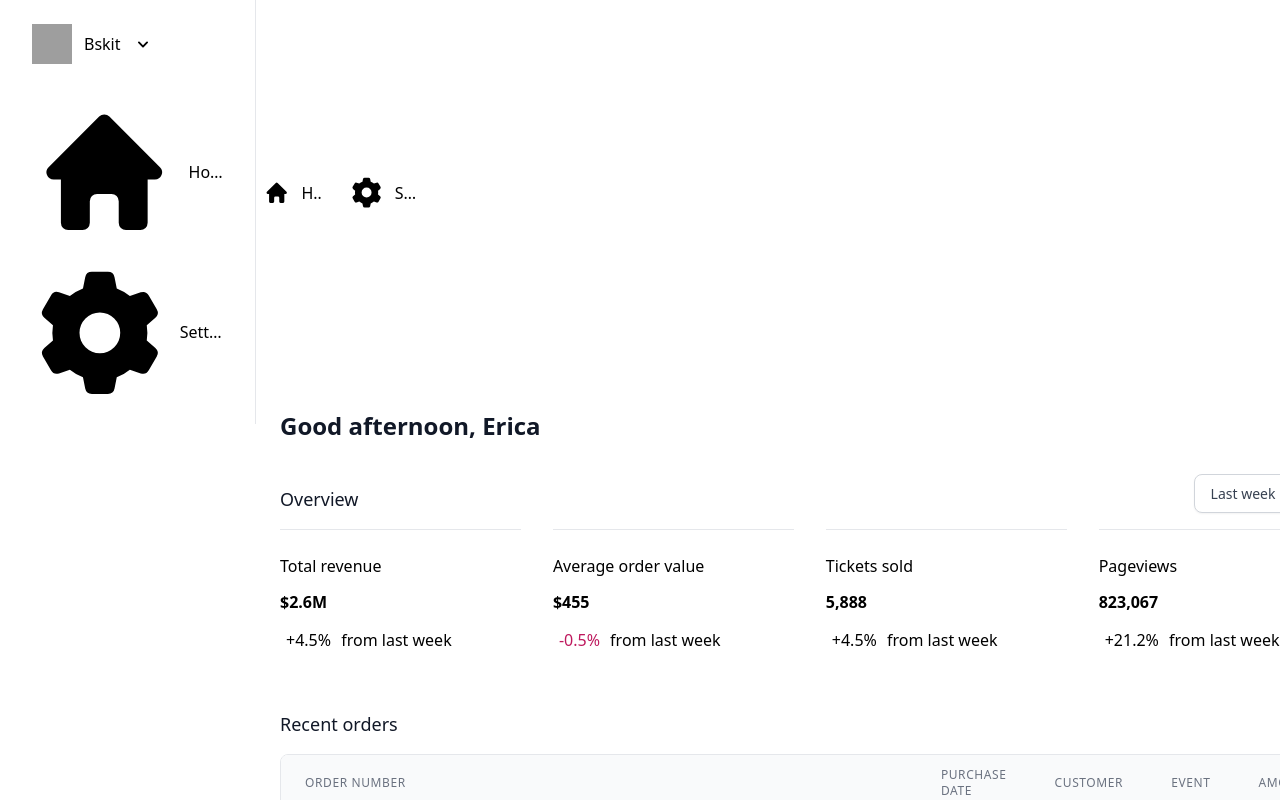
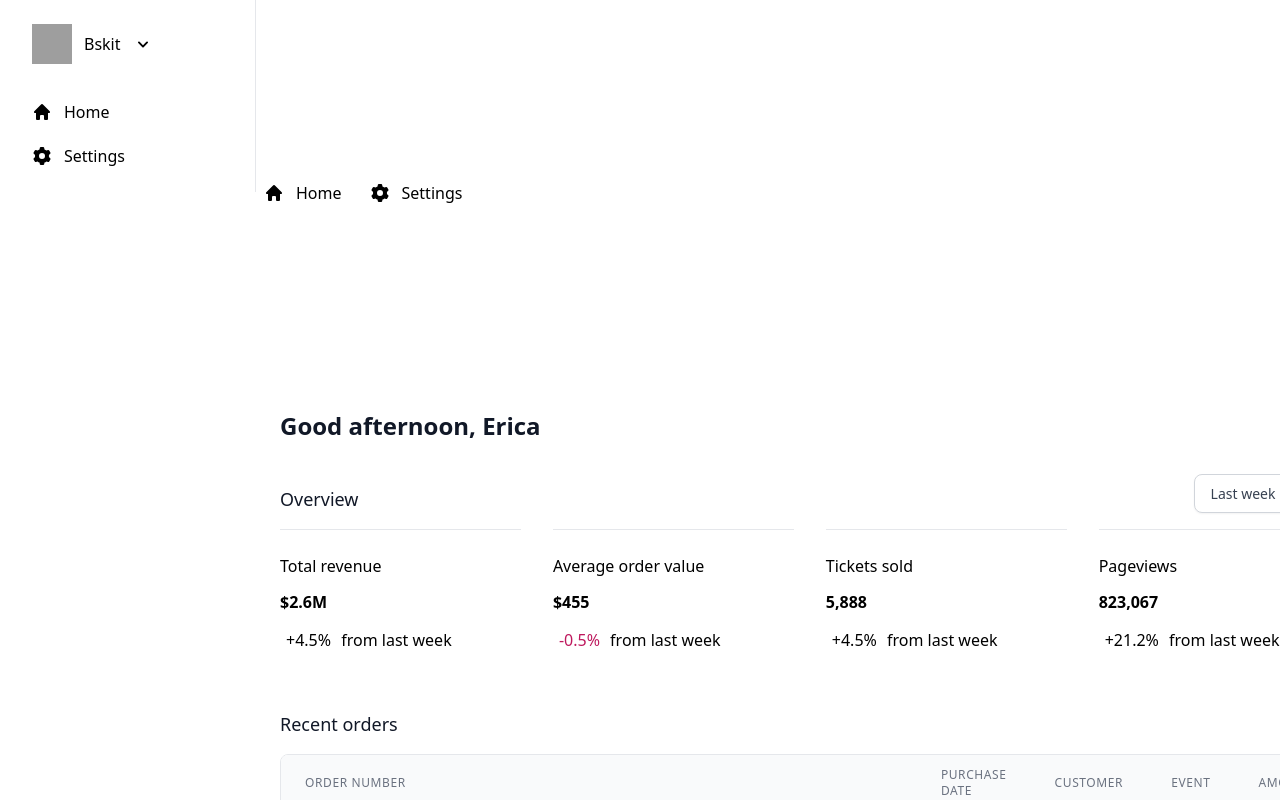
Before and after one commit to titan-syndicate/bskit, a React (Vite) app in the folder frontend/: page / in a window 1280 px wide. Shown: the top 800 px of the page. Built offline with nearby package versions, Linux system fonts and the light colour scheme; grey boxes are pictures that could not be loaded.

Commit message:
fix styling

```diff
--- a/frontend/src/style.css
+++ b/frontend/src/style.css
@@ -1,3 +1,12 @@
 @tailwind base;
 @tailwind components;
 @tailwind utilities;
+
+@layer components {
+  [data-slot="icon"] {
+    width: 1.25rem;
+    /* 20px, equivalent to w-5 */
+    height: 1.25rem;
+    /* 20px, equivalent to h-5 */
+  }
+}
```
Also changed, not shown: 1 other file (tests, documents, lock files or other folders).
